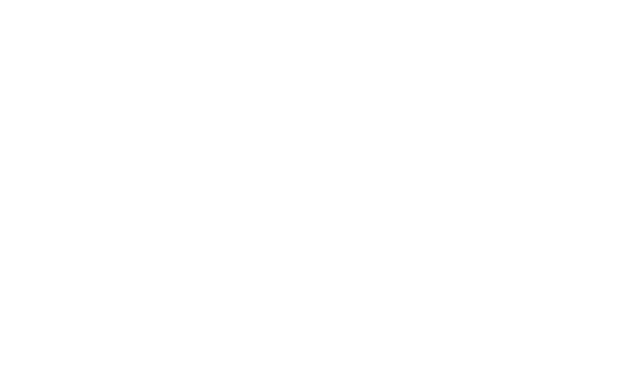
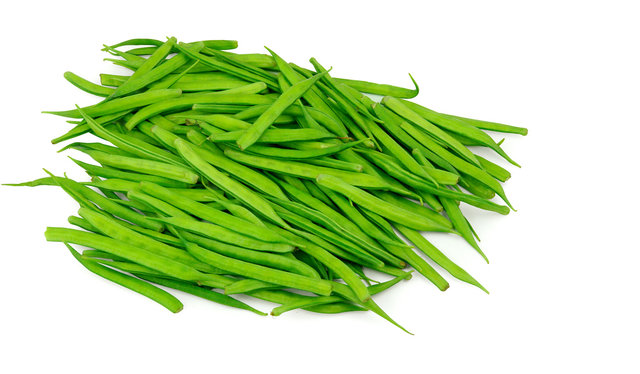
Before and after one commit to Arjun-Rao-student/vite-project, a React (Vite) app: page /productDetails in a window 1280 px wide. Before the commit this address had no page. Shown: the top 374 px of the page, without its empty margins (0-640 px from the left). Built offline with nearby package versions, Linux system fonts and the light colour scheme.

Commit message:
added cardDetails

```diff
--- a/src/App.jsx
+++ b/src/App.jsx
@@ -11,16 +11,17 @@
 import { BrowserRouter,Route, Routes } from "react-router-dom";
 import Layout from "./component/Layout";
 import Bulk_Form from "./component/Bulk_Form";
+import Card_details from "./component/pages/Card_details";
 
 function App() {
-
 
   return (
     <BrowserRouter>
       <Routes>
         <Route path="/" element={<Layout/>}/>
-        <Route path="vegetables" element={<Cards/>}/>
-        <Route path="bulkOrder" element={<Bulk_Form /> }/>
+        <Route path="/vegetables" element={<Cards/>}/>
+        <Route path="/bulkOrder" element={<Bulk_Form /> }/>
+        <Route path="/productDetails" element={<Card_details/> }/>
       </Routes>
     </BrowserRouter>
   );
--- a/src/component/Bulk_Form.jsx
+++ b/src/component/Bulk_Form.jsx
@@ -1,5 +1,6 @@
 import React from 'react';
 import { MdBorderColor } from "react-icons/md";
+import { Link } from 'react-router-dom';
 
 const Bulk_Form = () => {
   return (
--- a/src/component/Layout.jsx
+++ b/src/component/Layout.jsx
@@ -9,6 +9,8 @@
 import Blog from './Blog'
 import Footer from './Footer'
 import Bulk_Form from './Bulk_Form'
+import Card_details from './pages/Card_details'
+
 
 
 
@@ -17,6 +19,7 @@
 function Layout() {
   return (
     <>
+
     <Nav/>
     <Header />
     <Banner />
--- /dev/null
+++ b/src/component/pages/Card_details.jsx
@@ -0,0 +1,18 @@
+import React from 'react'
+
+function Card_details() {
+  return (
+    <>
+    <div>
+        <div>
+            <div>
+                <img src="/public/products/Beans.jpg" alt="carrot" />
+            </div>
+        </div>
+    </div>
+
+    </>
+  )
+}
+
+export default Card_details
--- a/src/component/pages/Cards.jsx
+++ b/src/component/pages/Cards.jsx
@@ -1,6 +1,7 @@
 import React from 'react'
 import Dup_cards from '../Dup_cards'
 import { IoCartOutline } from "react-icons/io5";
+import { Link } from 'react-router-dom';
 function Cards() {
   return (
     <>
@@ -13,7 +14,7 @@
     </div>
     <div className="flex flex-row justify-center">
         <Dup_cards img="/products/Capsicum.jpg" alt="Capsicum" name="Capsicum" Dcost="30" Ocost="60" discount="50%" />
-        <Dup_cards img="/products/Carrot.jpg" alt="Carrot" name="Carrot" Dcost="30" Ocost="60" discount="50%" />
+       <Link to="productDetails"> <Dup_cards img="/products/Carrot.jpg" alt="Carrot" name="Carrot" Dcost="30" Ocost="60" discount="50%" /></Link>
         <Dup_cards img="/products/Cauliflower.jpg" alt="Cauliflower" name="Cauliflower" Dcost="30" Ocost="60" discount="50%" />
         <Dup_cards img="/products/cluster_bean.jpg" alt="Cluster_bean" name="Cluster Bean" Dcost="30" Ocost="60" discount="50%" />
         <Dup_cards img="/products/Garlic.jpg" alt="Garlic" name="Garlic" Dcost="30" Ocost="60" discount="50%" />
```
